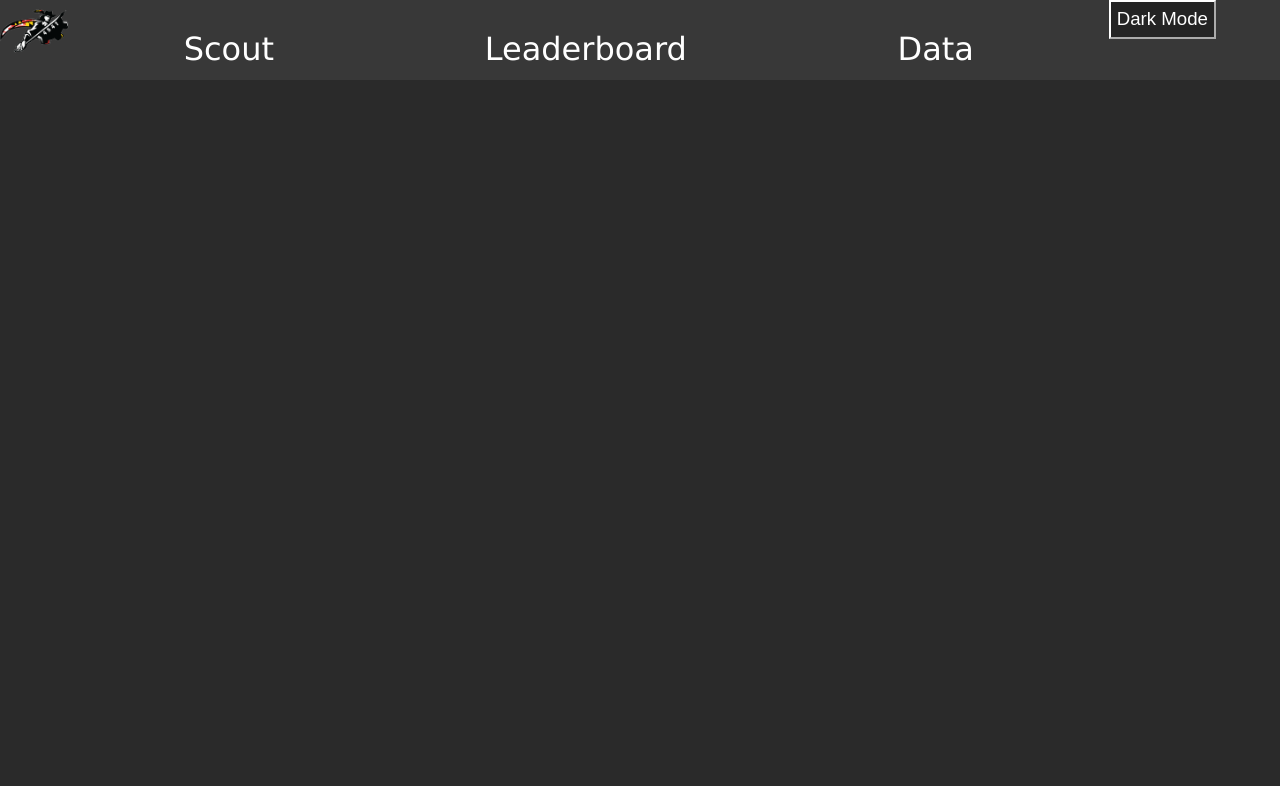
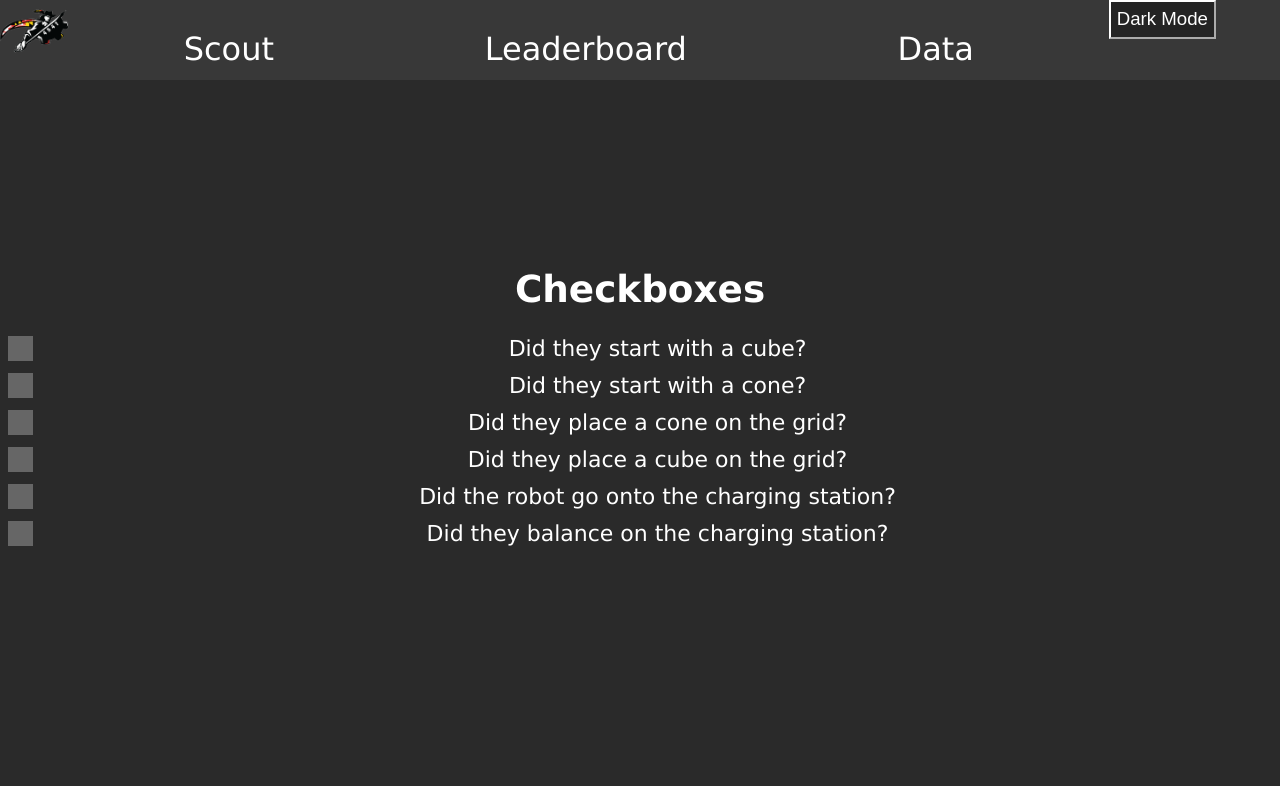
Before and after one commit to cavineers/ScoutingApp2023, a Flask app: template templates/2023/auto.html in a window 1280 px wide; the page is wider, and only the part inside the window is pictured. Shown: the top 786 px of that part. Run offline with Flask 2, Linux system fonts and the light colour scheme; the template is opened without the code that fills it, so the values that code supplies are empty.

Commit message:
editing autonomous

```diff
--- a/static/2023/css/auto.css
+++ b/static/2023/css/auto.css
@@ -1,3 +1,5 @@
+/* next button */
+
 .next {
     height: 50px;
     width: 200px;
@@ -48,3 +50,73 @@
     opacity: 1;
     right: 0;
 }
+
+/* checkboxes */
+
+/* The container */
+.container {
+    display: block;
+    position: relative;
+    padding-left: 35px;
+    margin-bottom: 12px;
+    cursor: pointer;
+    font-size: 22px;
+    -webkit-user-select: none;
+    -moz-user-select: none;
+    -ms-user-select: none;
+    user-select: none;
+  }
+
+  /* Hide the browser's default checkbox */
+  .container input {
+    position: absolute;
+    opacity: 0;
+    cursor: pointer;
+    height: 0;
+    width: 0;
+  }
+
+  /* Create a custom checkbox */
+  .checkmark {
+    position: absolute;
+    top: 0;
+    left: 0;
+    height: 25px;
+    width: 25px;
+    background-color: #666;
+  }
+
+  /* On mouse-over, add a grey background color */
+  .container:hover input ~ .checkmark {
+    background-color: #666;
+  }
+
+  /* When the checkbox is checked, add a blue background */
+  .container input:checked ~ .checkmark {
+    background-color: #cf0000;
+  }
+
+  /* Create the checkmark/indicator (hidden when not checked) */
+  .checkmark:after {
+    content: "";
+    position: absolute;
+    display: none;
+  }
+
+  /* Show the checkmark when checked */
+  .container input:checked ~ .checkmark:after {
+    display: block;
+  }
+
+  /* Style the checkmark/indicator */
+  .container .checkmark:after {
+    left: 9px;
+    top: 5px;
+    width: 5px;
+    height: 10px;
+    border: solid white;
+    border-width: 0 3px 3px 0;
+    -webkit-transform: rotate(45deg);
+    -ms-transform: rotate(45deg);
+    transform: rotate(45deg);
+  }
--- a/templates/2023/auto.html
+++ b/templates/2023/auto.html
@@ -12,4 +12,31 @@
         <span>Next</span>
     </button>
 </div>
+<div style="margin-top: 10%; width: 100%; text-align: center;">
+  <h1>Checkboxes</h1>
+  <label class="container"> Did they start with a cube?
+    <input type="checkbox">
+    <span class="checkmark"></span>
+  </label>
+  <label class="container"> Did they start with a cone?
+    <input type="checkbox">
+    <span class="checkmark"></span>
+  </label>
+  <label class="container"> Did they place a cone on the grid?
+    <input type="checkbox">
+    <span class="checkmark"></span>
+  </label>
+  <label class="container"> Did they place a cube on the grid?
+    <input type="checkbox">
+    <span class="checkmark"></span>
+  </label>
+  <label class="container"> Did the robot go onto the charging station?
+    <input type="checkbox">
+    <span class="checkmark"></span>
+  </label>
+  <label class="container"> Did they balance on the charging station?
+    <input type="checkbox">
+    <span class="checkmark"></span>
+  </label>
+</div>
 {% endblock %}
```
